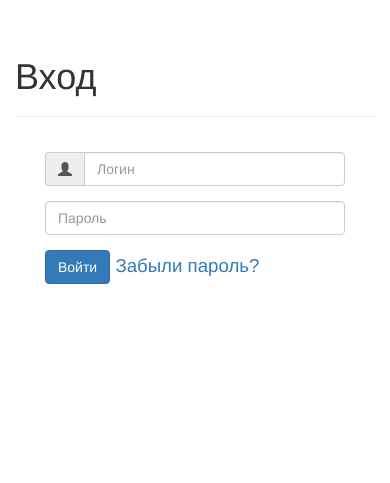
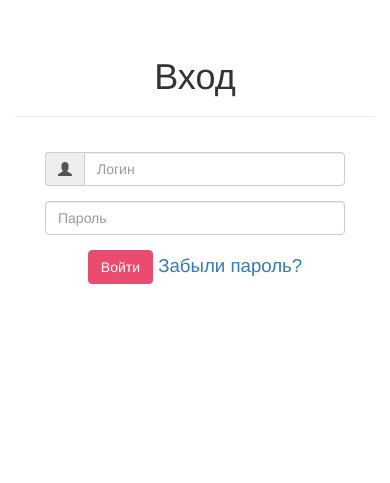
Before and after one commit to ksercs/AchieveMe, a Django app: page /login/ in a window 390 px wide. Shown: the part 131-614 px from the top of the page. Run offline with Django 3.2, Linux system fonts and the light colour scheme; some libraries are stand-ins or nearby versions.

Commit message:
новые настройки и вход

```diff
--- a/AchieveMe/app/static/css/navbar.css
+++ b/AchieveMe/app/static/css/navbar.css
@@ -44,6 +44,24 @@ body, html{
     padding: 2%;
     text-align: center;
   }
+
+  .btn-primary {
+    color: #fff;
+    background-color: #e94c6f;
+    border-color: #e94c6f;
+  }
+
+
+  button.btn.btn-primary a, a:hover{
+    color: #e94c6f;
+  }
+
+  .btn-primary>a {
+    background-color: #e94c6f;
+    color: #e94c6f;
+  }
+
+
 
   .container {
     padding-right: 200px;
--- a/AchieveMe/app/templates/base.html
+++ b/AchieveMe/app/templates/base.html
@@ -84,7 +84,7 @@
 
       <!-- main part -->
 
-            <div style="font-size: 14pt;" class="col-xl-10 col-lg-9 col-md-7 col-sm-6" name="main">
+            <div style="font-size: 14pt;" class="container-fluid" name="main">
 
       {% block content %}{% endblock %}
       </div>
--- a/AchieveMe/app/templates/settings.html
+++ b/AchieveMe/app/templates/settings.html
@@ -2,7 +2,8 @@
 {% block title %}<title>Настройки</title>{% endblock %}
 {% load static %}
 {% block content %}
-<div class="col-sm-6" style="padding: 1.5rem; border-width: .2rem;">
+<div class="col-sm-4"></div>
+<div class="col-sm-4" style="padding: 1.5rem; border-width: .2rem; text-align: center;">
 <form action="" method="post">
     {% csrf_token %}
 	<div class="form-group">
--- a/AchieveMe/templates/registration/logged_out.html
+++ b/AchieveMe/templates/registration/logged_out.html
@@ -2,7 +2,7 @@
 
 {% block content %}
 <div style="padding: 20px;">
-	<div class="alert alert-info text-center" role="alert">
+	<div class="alert alert-info text-center">
 		<a style="font-size: 20pt;" class="btn btn-success" href="{% url 'login'%}">Вход</a>
 	</div>
 </div>
--- a/AchieveMe/templates/registration/login.html
+++ b/AchieveMe/templates/registration/login.html
@@ -1,7 +1,7 @@
 {% extends "base.html" %}
 
 {% block content %}
-<div class="page-header">
+<div class="page-header" style="text-align: center;">
 	<h1>Вход</h1>
 </div>
 {% if user.is_authenticated %}
@@ -9,7 +9,7 @@
   		<h2>Вы уже вошли!</h2>
 	</div>
 {% else %}
-<div class="col-sm-5">
+<div class="container-fluid" style="text-align: center;">
 	<div style="padding: 1.5rem; border-width: .2rem;">
 		<form method="post" action="{% url 'login' %}">
 		{% csrf_token %}
```
Also changed, not shown: AchieveMe/db.sqlite3, 1 other file.
